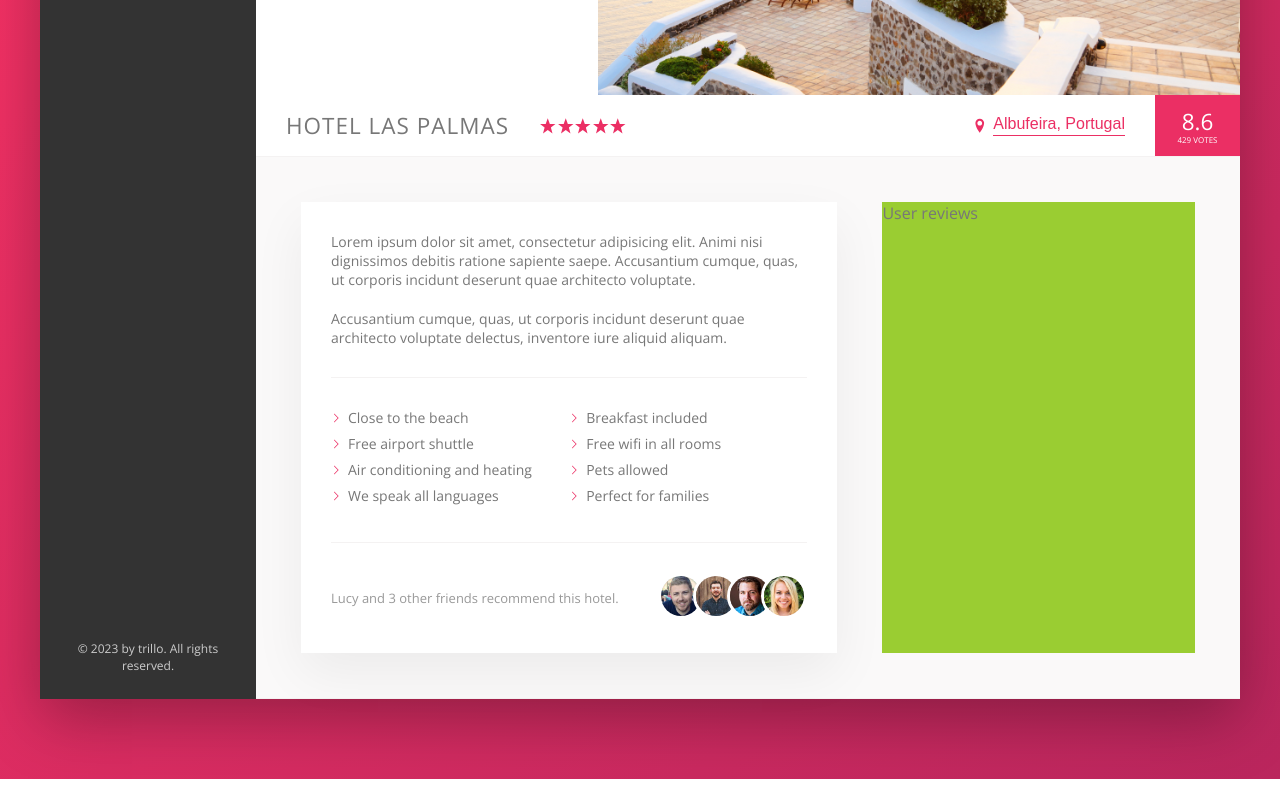
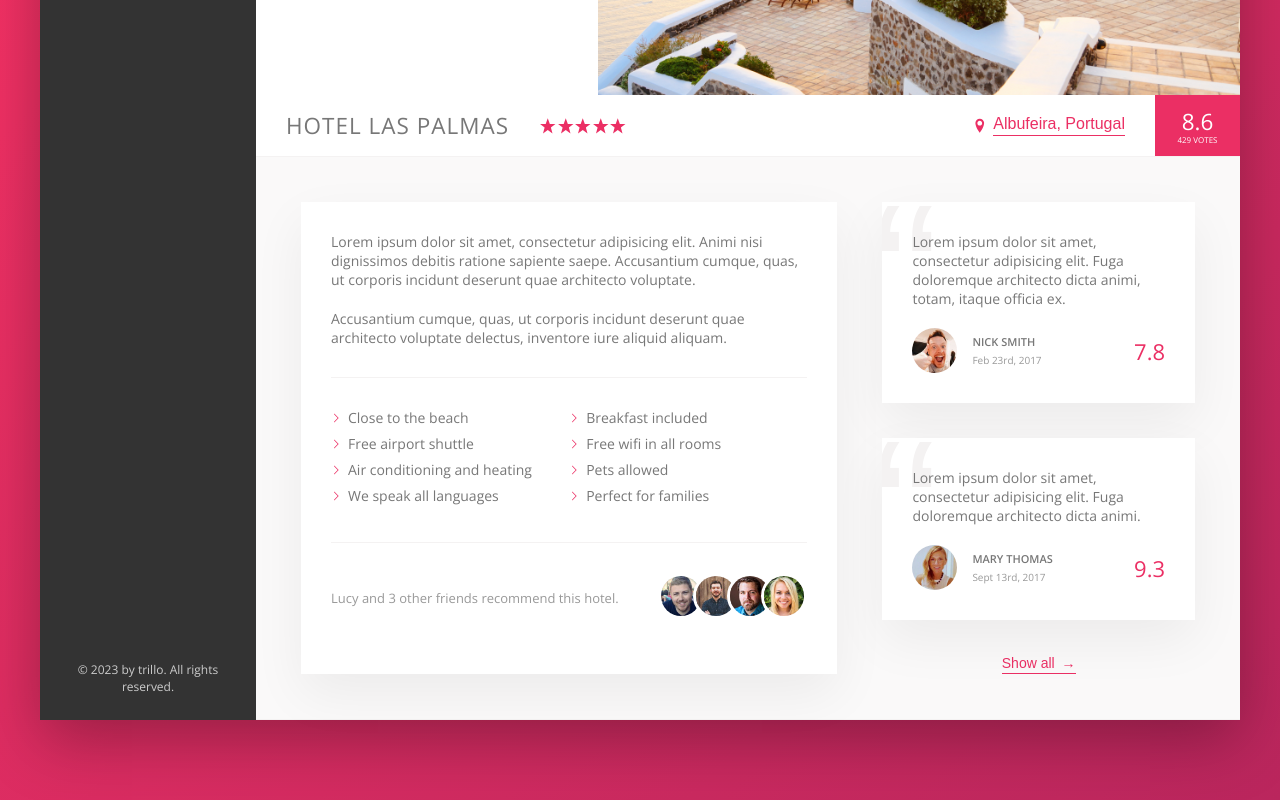
Before and after one commit to kerbasi/JonasAdvCSS, a website: page Trillo/index.html in a window 1280 px wide. Shown: the part 440-1240 px from the top of the page. Before the commit the page ends 1219 px from the top, so only its background shows below. Drawn offline with nearby package versions, Linux system fonts and the light colour scheme.

Commit message:
Finish review section

```diff
--- a/Trillo/index.html
+++ b/Trillo/index.html
@@ -163,7 +163,37 @@
                         </div>
                     </div>
                     <div class="user-reviews">
-                        User reviews
+                        <figure class="review">
+                            <blockquote class="review__text">
+                                Lorem ipsum dolor sit amet, consectetur adipisicing elit. Fuga doloremque architecto
+                                dicta animi, totam, itaque officia ex.
+                            </blockquote>
+                            <figcaption class="review__user">
+                                <img src="./img/user-1.jpg" alt="User 1" class="review__photo">
+                                <div class="review__user-box">
+                                    <p class="review__user-name">Nick Smith</p>
+                                    <p class="review__user-date">Feb 23rd, 2017</p>
+
+                                </div>
+                                <div class="review__rating">7.8</div>
+                            </figcaption>
+                        </figure>
+                        <figure class="review">
+                            <blockquote class="review__text">
+                                Lorem ipsum dolor sit amet, consectetur adipisicing elit. Fuga doloremque architecto
+                                dicta animi.
+                            </blockquote>
+                            <figcaption class="review__user">
+                                <img src="./img/user-2.jpg" alt="User 2" class="review__photo">
+                                <div class="review__user-box">
+                                    <p class="review__user-name">Mary Thomas</p>
+                                    <p class="review__user-date">Sept 13rd, 2017</p>
+
+                                </div>
+                                <div class="review__rating">9.3</div>
+                            </figcaption>
+                        </figure />
+                        <button class="btn-inline">Show all <span>&rarr;</span></button>
                     </div>
                 </div>
             </main>
--- a/Trillo/sass/_components.scss
+++ b/Trillo/sass/_components.scss
@@ -264,8 +264,17 @@
   cursor: pointer;
   transition: all 0.2s;
 
+  & span {
+    margin-left: 3px;
+    transition: margin-left 0.2s;
+  }
+
   &:hover {
     color: var(--color-grey-dark-1);
+
+    span {
+      margin-left: 6px;
+    }
   }
 
   &:focus {
@@ -358,3 +367,68 @@
     }
   }
 }
+
+//reviews
+
+.review {
+  background-color: #fff;
+  box-shadow: var(--shadow-light);
+  padding: 3rem;
+  margin-bottom: 3.5rem;
+  font-size: inherit;
+  position: relative;
+  overflow: hidden;
+
+  &__user {
+    display: flex;
+    align-items: center;
+  }
+
+  &__text {
+    margin-bottom: 2rem;
+    z-index: 10;
+    position: relative;
+  }
+
+  &__photo {
+    width: 4.5rem;
+    height: 4.5rem;
+    border-radius: 50%;
+    margin-right: 1.5rem;
+  }
+
+  &__user-box {
+    margin-right: auto;
+    font-size: 1rem;
+  }
+
+  &__user-date {
+    font-size: 1rem;
+    color: var(--color-grey-dark-3);
+  }
+
+  &__user-name {
+    text-transform: uppercase;
+    font-size: 1.1rem;
+    font-weight: 600;
+    margin-bottom: 0.4rem;
+  }
+
+  &__rating {
+    color: var(--color-primary);
+    font-size: 2.2rem;
+    font-weight: 300;
+  }
+
+  &::before {
+    content: "\201C";
+    position: absolute;
+    top: -2.75rem;
+    left: -1rem;
+    line-height: 1;
+    font-size: 20rem;
+    color: var(--color-grey-light-2);
+    font-family: sans-serif;
+    z-index: 1;
+  }
+}
--- a/Trillo/sass/_layout.scss
+++ b/Trillo/sass/_layout.scss
@@ -35,6 +35,7 @@
 }
 
 .detail {
+  font-size: 1.4rem;
   display: flex;
   padding: 4.5rem;
   background-color: var(--color-grey-light-1);
@@ -42,7 +43,6 @@
 }
 
 .description {
-  font-size: 1.4rem;
   background-color: #fff;
   box-shadow: var(--shadow-light);
   padding: 3rem;
@@ -51,6 +51,9 @@
 }
 
 .user-reviews {
-  background-color: yellowgreen;
   flex: 1;
+
+  display: flex;
+  flex-direction: column;
+  align-items: center;
 }
```
Also changed, not shown: Trillo/css/style.css.
